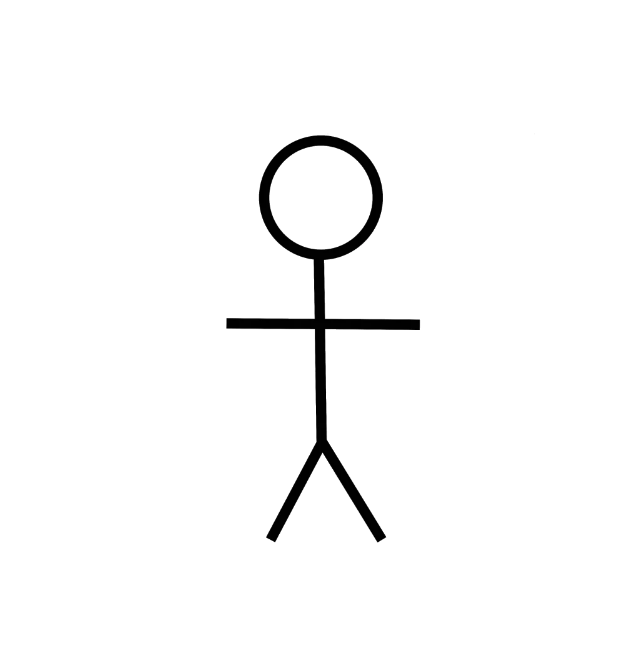
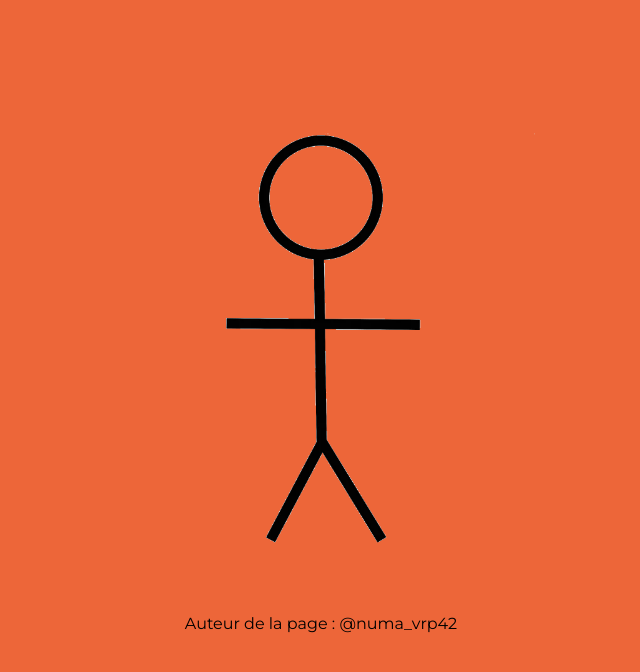
Before and after one commit to Numa42/stickman, a plain HTML site: page index.html in a window 1280 px wide. Shown: the whole page, without its empty margins (319-959 px from the left). Drawn offline with Linux system fonts and the light colour scheme.

Commit message:
maj de la page

```diff
--- a/index.html
+++ b/index.html
@@ -4,8 +4,38 @@
     <title>Le bonhomme rigolo</title>
     <meta charset="utf-8">
     <link rel="stylesheet" href="style.css">
+    <link rel="stylesheet" href="https://fonts.googleapis.com/css?family=Montserrat">
+    <script>
+        setInterval(function() {
+            var randomColor = Math.floor(Math.random()*16777215).toString(16);
+            document.body.style.backgroundColor = "#" + randomColor;
+
+            // Vérifier si la couleur est une nuance de rouge
+            var redMin = parseInt("ff0000", 16) - 0x080808;
+            var redMax = parseInt("ff0000", 16) + 0x080808;
+            var color = parseInt(randomColor, 16);
+            var isRedShade = (color >= redMin && color <= redMax);
+
+            // Modifier le contenu de l'élément "output" si la couleur est rouge
+            if (isRedShade) {
+                var outputElement = document.querySelector(".output");
+                if (outputElement) {
+                    outputElement.textContent = "Co-autrice de la page : @oceane.kgrst";
+                }
+            }
+            else{
+                var outputElement = document.querySelector(".output");
+                if (outputElement) {
+                    outputElement.textContent = "Auteur de la page : @numa_vrp42";
+                }
+            }
+        }, 700);
+    </script>
 </head>
 <body>
-    <img src="stickman.png">
+    <main>
+        <img src="stickman.png">
+        <p class="output">Auteur de la page : @numa_vrp42</p>
+    </main>
 </body>
 </html>
--- a/style.css
+++ b/style.css
@@ -1,11 +1,15 @@
-body{
+main{
+    font-family: 'Montserrat', sans-serif;
     display: flex;
-    justify-content: center;
+    flex-direction: column;
+    align-items: center;
 }
 
 img{
     padding-top: 90px;
     width: 500px;
+    display: flex;
+    justify-content: center;
 }
 
 @media screen and (max-width: 800px){
```
